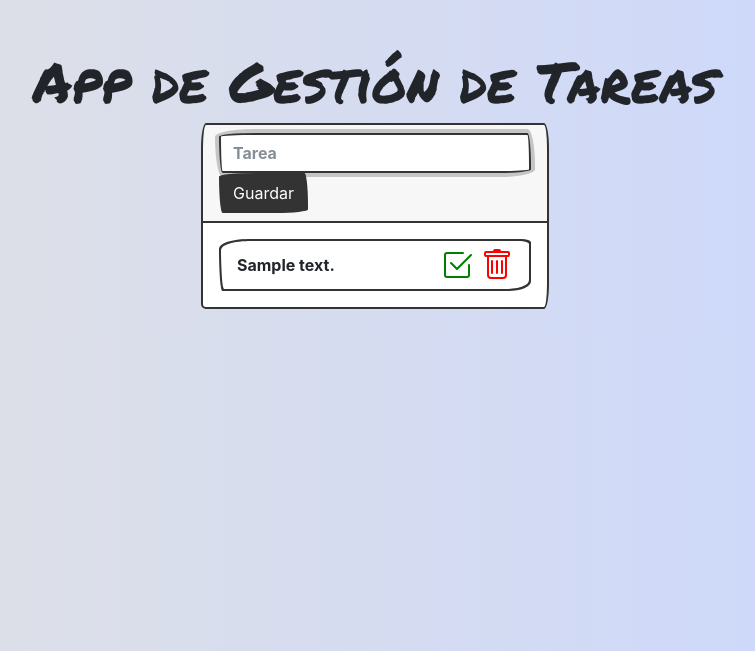
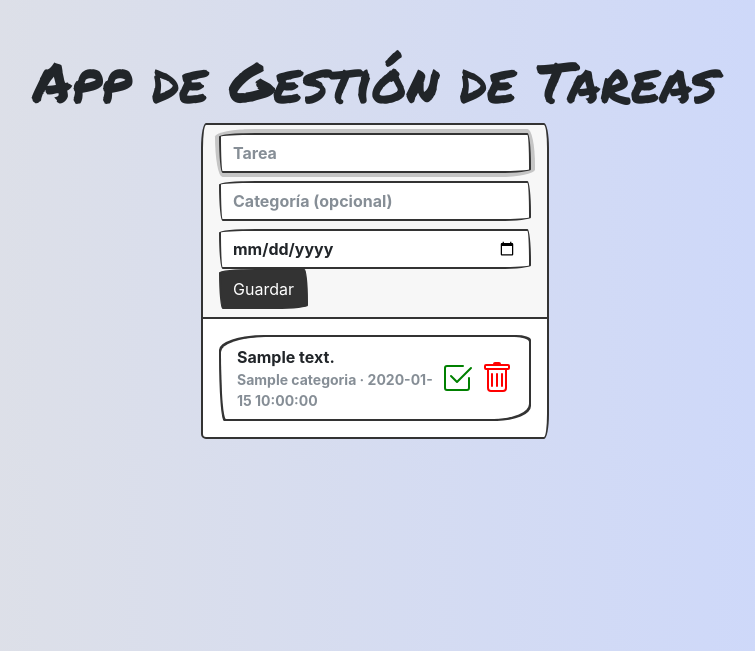
Before and after one commit to Yetclipse/GestorTareas, a Flask app: template templates/index.html in a window 1280 px wide. Shown: the top 651 px of the page, without its empty margins (265-1020 px from the left). Run offline with Flask 3, Linux system fonts and the light colour scheme; the template is opened without the code that fills it: most values are stand-ins (such as "Sample title", 1, 10 or a date in 2020); some libraries are stand-ins or nearby versions; some web fonts are replaced.

Commit message:
Prueba de mejora 1.1

```diff
--- a/main.py
+++ b/main.py
@@ -1,6 +1,7 @@
 from flask import Flask, render_template, request, redirect, url_for
 import db
 from models import Tarea
+from datetime import datetime
 
 app = Flask(__name__)
 
@@ -12,9 +13,32 @@ def home():
 
 @app.route('/crear-tareas', methods=['POST'])
 def crear():
-    #La tarea es un objeto de la clase Tarea,
-    #el contenido de la tarea se obtiene del formulario que se envía desde el index.html,
-    tarea = Tarea(contenido=request.form['contenido_tarea'], hecho=False)
+    contenido = request.form['contenido_tarea']
+    categoria = request.form.get('categoria')          # puede venir vacío
+    fecha_str = request.form.get('fecha_limite')     # viene "YYYY-MM-DD" o vacío
+    tarea = Tarea(contenido=contenido, hecho=False, categoria=categoria, fecha_limite=fecha_limite)
+
+    # Convertir String de fecha a objeto date
+    fecha_limite = None
+    if fecha_str:
+        try:
+            fecha_limite = datetime.strptime(fecha_str, '%Y-%m-%d').date()
+        except ValueError:
+            # Si la fecha no es válida, la dejamos como None
+            fecha_limite = None
+
+    tarea = Tarea(
+        contenido=contenido,
+        hecho=False,
+        categoria=categoria if categoria else None,
+        fecha_limite=fecha_limite
+    )
+
+    # si vienen vacíos, los dejamos como None
+    categoria = categoria if categoria else None
+    fechas_limite = fecha_limite if fecha_limite else None
+
+    tarea = Tarea(contenido=contenido, hecho=False, categoria=categoria, fecha_limite=fecha_limite)
     db.session.add(tarea)
     db.session.commit()
     return redirect(url_for('home'))
--- a/templates/index.html
+++ b/templates/index.html
@@ -34,6 +34,9 @@
                             <div class="from-group">
                                 <input type="text" name="contenido_tarea" placeholder="Tarea" class="form-control" autofocus>
 
+                                <input type="text" name="categoria" placeholder="Categoría (opcional)" class="form-control mt-2">
+
+                                <input type="date" name="fecha_limite" class="form-control mt-2">
                             </div>
                             <button type="submit" class="btn btn-primary btn-block">
                                 Guardar
@@ -47,10 +50,18 @@
                         Python se encarga de ejecutarlo e interpretarlo -->
                         {% for tarea in lista_de_tareas %}
                         <li class="list-group-item d-flex justify-content-between align-items-center {% if tarea.hecho %}tarea_hecha{% endif %}">
+                            <!-- Texto de la tarea -->
+                            <span>
+                                {{ tarea.contenido }}
 
-                            <!-- Texto de la tarea -->
-                            <span class="{% if tarea.hecha==true %} tarea_hecha {% endif %}">
-                            {{tarea.contenido}} </span>
+                                {% if tarea.categoria or tarea.fecha_limite %}
+                                <small class="text-muted d-block"> <!-- Si la tarea tiene categoría o fecha límite, las mostramos debajo del contenido -->
+                                    {% if tarea.categoria %}{{ tarea.categoria }}{% endif %}
+                                    {% if tarea.categoria and tarea.fecha_limite %} · {% endif %}
+                                    {% if tarea.fecha_limite %}{{ tarea.fecha_limite }}{% endif %}
+                                </small>
+                                {% endif %}
+                            </span>
                             <!-- Acciones a la derecha -->
                             <div class="d-flex align-items-center gap-2">
 
```
Also changed, not shown: models.py (+6 -2 lines).
